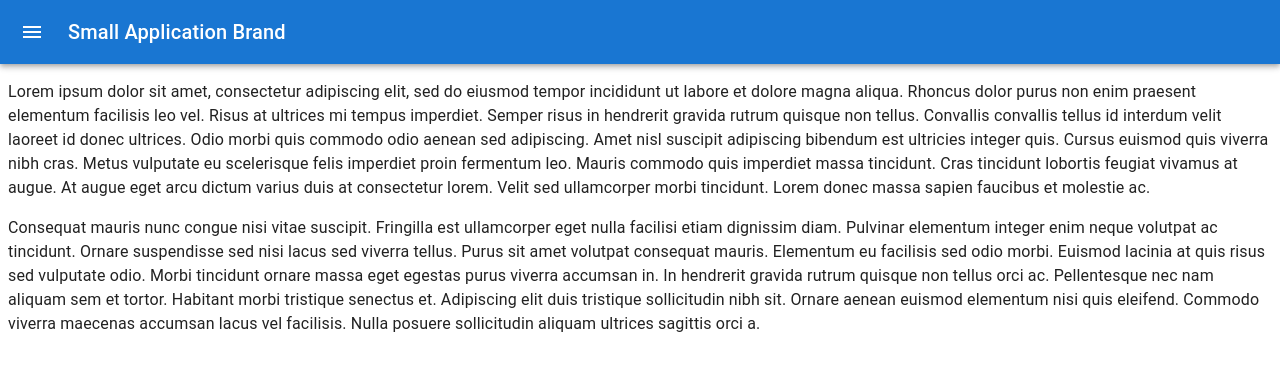
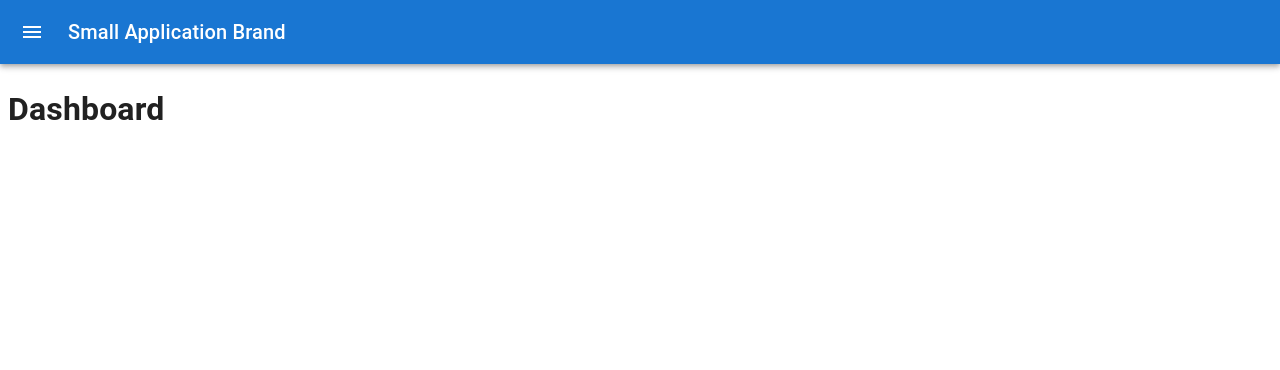
Before and after one commit to sherlyfebrianti96/React-Country, a React (Create React App) app: page / in a window 1280 px wide. Shown: the top 370 px of the page. Built offline with nearby package versions, Linux system fonts and the light colour scheme.

Commit message:
Add the Country Page and its Table List implementation

```diff
--- a/src/App.tsx
+++ b/src/App.tsx
@@ -1,15 +1,21 @@
+import { QueryClient, QueryClientProvider } from "react-query";
 import { Route, BrowserRouter, Routes } from "react-router-dom";
+import CountriesPage from "./pages/Countries";
 import Dashboard from "./pages/Dashboard";
 
 export const App: React.FunctionComponent = () => {
+  const queryClient = new QueryClient();
+
   return (
+    <QueryClientProvider client={queryClient}>
       <BrowserRouter>
         <Routes>
-        <Route path="/countries">Countries</Route>
+          <Route path="/countries" element={<CountriesPage />} />
           <Route path="/language">Languages</Route>
           <Route path="/" element={<Dashboard />} />
         </Routes>
       </BrowserRouter>
+    </QueryClientProvider>
   );
 };
 
--- /dev/null
+++ b/src/hooks/useCountries.tsx
@@ -0,0 +1,15 @@
+import { useQuery } from "react-query";
+import { CountryType } from "../interfaces/Country";
+// import { CountryType } from "../interfaces/Country";
+
+export const useCountries = () => {
+  const allCountriesURL = "https://restcountries.com/v2/all";
+
+  const { data } = useQuery(["countries"], async () => {
+		const res = await fetch(allCountriesURL);
+		return res.json();
+	});
+
+  console.log("data : ", data);
+	return data as Array<CountryType>;
+};
--- /dev/null
+++ b/src/interfaces/Country.tsx
@@ -0,0 +1,45 @@
+export interface CountryType {
+  name: string;
+  topLevelDomain: Array<string>;
+  alpha2Code: string;
+  alpha3Code: string;
+  callingCodes: Array<string>;
+  capital: string;
+  altSpellings: Array<string>;
+  region: string;
+  continent: string;
+  population: number;
+  latlng: Array<number>;
+  demonym: string;
+  area: number;
+  gini: number;
+  timezones: Array<string>;
+  borders: Array<string>;
+  nativeName: string;
+  numericCode: string;
+  currencies: Array<{
+    code: string;
+    name: string;
+    symbol: string;
+  }>;
+  languages: [
+    {
+      iso639_1: string;
+      iso639_2: string;
+      name: string;
+      nativeName: string;
+    }
+  ],
+  translations: {
+    [countryLang: string]: string;
+  },
+  flags: Array<string>;
+  regionalBlocs: Array<{
+    acronym: string;
+    name: string;
+    otherAcronyms?: Array<string>;
+    otherNames: Array<string>;
+  }>;
+  cioc: string;
+  independent: boolean;
+}
--- /dev/null
+++ b/src/interfaces/TableColumn.tsx
@@ -0,0 +1,32 @@
+import { CountryType } from "./Country";
+
+export interface TableColumnType {
+  field: keyof CountryType;
+  headerName: string;
+  sortable: boolean;
+  align?: "right" | "inherit" | "left" | "center" | "justify";
+  format?: (
+    value:
+      | string
+      | number
+      | boolean
+      | Array<string>
+      | Array<number>
+      | {
+          [key: string]:
+            | string
+            | number
+            | boolean
+            | Array<string>
+            | Array<number>;
+        }
+      | Array<{
+          [key: string]:
+            | string
+            | number
+            | boolean
+            | Array<string>
+            | Array<number>;
+        }>
+  ) => void;
+}
--- a/src/layout/MainLayout.tsx
+++ b/src/layout/MainLayout.tsx
@@ -12,7 +12,7 @@ import {
   Typography,
 } from "@mui/material";
 import { Box } from "@mui/system";
-import { useState } from "react";
+import { ReactElement, useState } from "react";
 import { useNavigate } from "react-router-dom";
 import { MainAppBar } from "./../components/Main/AppBar/AppBar";
 import { Main } from "./../components/Main/Main";
@@ -20,7 +20,11 @@ import { MainToolbar } from "./../components/Main/Toolbar/Toolbar";
 
 const DRAWER_WIDTH = 240;
 
-export const MainLayout: React.FunctionComponent = () => {
+export interface MainLayoutProps {
+  children?: ReactElement | Array<ReactElement>
+}
+
+export const MainLayout: React.FunctionComponent<MainLayoutProps> = (props) => {
   const [openDrawer, setOpenDrawer] = useState(false);
 
   const navigate = useNavigate();
@@ -105,35 +109,7 @@ export const MainLayout: React.FunctionComponent = () => {
         drawerWidth={DRAWER_WIDTH}
         open={openDrawer}
       >
-        <Typography paragraph>
-          Lorem ipsum dolor sit amet, consectetur adipiscing elit, sed do
-          eiusmod tempor incididunt ut labore et dolore magna aliqua. Rhoncus
-          dolor purus non enim praesent elementum facilisis leo vel. Risus at
-          ultrices mi tempus imperdiet. Semper risus in hendrerit gravida rutrum
-          quisque non tellus. Convallis convallis tellus id interdum velit
-          laoreet id donec ultrices. Odio morbi quis commodo odio aenean sed
-          adipiscing. Amet nisl suscipit adipiscing bibendum est ultricies
-          integer quis. Cursus euismod quis viverra nibh cras. Metus vulputate
-          eu scelerisque felis imperdiet proin fermentum leo. Mauris commodo
-          quis imperdiet massa tincidunt. Cras tincidunt lobortis feugiat
-          vivamus at augue. At augue eget arcu dictum varius duis at consectetur
-          lorem. Velit sed ullamcorper morbi tincidunt. Lorem donec massa sapien
-          faucibus et molestie ac.
-        </Typography>
-        <Typography paragraph>
-          Consequat mauris nunc congue nisi vitae suscipit. Fringilla est
-          ullamcorper eget nulla facilisi etiam dignissim diam. Pulvinar
-          elementum integer enim neque volutpat ac tincidunt. Ornare suspendisse
-          sed nisi lacus sed viverra tellus. Purus sit amet volutpat consequat
-          mauris. Elementum eu facilisis sed odio morbi. Euismod lacinia at quis
-          risus sed vulputate odio. Morbi tincidunt ornare massa eget egestas
-          purus viverra accumsan in. In hendrerit gravida rutrum quisque non
-          tellus orci ac. Pellentesque nec nam aliquam sem et tortor. Habitant
-          morbi tristique senectus et. Adipiscing elit duis tristique
-          sollicitudin nibh sit. Ornare aenean euismod elementum nisi quis
-          eleifend. Commodo viverra maecenas accumsan lacus vel facilisis. Nulla
-          posuere sollicitudin aliquam ultrices sagittis orci a.
-        </Typography>
+        {props.children}
       </Main>
     </Box>
   );
--- /dev/null
+++ b/src/pages/Countries.tsx
@@ -0,0 +1,97 @@
+import {
+  Paper,
+  Table,
+  TableBody,
+  TableCell,
+  TableContainer,
+  TableHead,
+  TableRow,
+} from "@mui/material";
+import { useCountries } from "../hooks/useCountries";
+import { CountryType } from "../interfaces/Country";
+import { TableColumnType } from "../interfaces/TableColumn";
+import MainLayout from "../layout/MainLayout";
+
+export interface CountriesPageProps {}
+
+export const CountriesPage: React.FunctionComponent<CountriesPageProps> = ({
+  ...props
+}) => {
+  const countryList: Array<CountryType> = useCountries();
+
+  const columns: Array<TableColumnType> = [
+    {
+      field: "name",
+      headerName: "Name",
+      sortable: true,
+    },
+    {
+      field: "region",
+      headerName: "Region",
+      sortable: true,
+    },
+    {
+      field: "area",
+      headerName: "Area",
+      sortable: true,
+      align: "right",
+      format: (value) => {
+        const fixedArea = parseInt(value as string);
+        return `${fixedArea.toLocaleString()} ㎥`;
+      },
+    },
+    {
+      field: "population",
+      headerName: "Population",
+      sortable: true,
+      align: "right",
+      format: (value) => {
+        const population = parseFloat(value as string);
+        return population.toLocaleString(undefined, {
+          minimumFractionDigits: 1,
+          maximumFractionDigits: 1,
+        });
+      },
+    },
+  ];
+
+  return (
+    <MainLayout>
+      <h1>Countries</h1>
+      <TableContainer component={Paper}>
+        <Table sx={{ minWidth: 650 }} aria-label="simple table">
+          <TableHead>
+            <TableRow key="countriesHeader">
+              {columns.map((column) => (
+                <TableCell key={column.field} align={column.align}>
+                  {column.headerName}
+                </TableCell>
+              ))}
+            </TableRow>
+          </TableHead>
+          <TableBody>
+            {countryList?.map((country) => (
+              <TableRow
+                key={country.alpha3Code}
+                sx={{ "&:last-child td, &:last-child th": { border: 0 } }}
+              >
+                {columns.map((column) => (
+                  <TableCell
+                    key={`${country.alpha3Code}-${column.field}`}
+                    align={column.align}
+                  >
+                    {(column.format && column.format(country[column.field])) ??
+                      country[column.field] ??
+                      "-"}
+                  </TableCell>
+                ))}
+              </TableRow>
+            ))}
+          </TableBody>
+        </Table>
+      </TableContainer>
+    </MainLayout>
+  );
+};
+
+export default CountriesPage;
```
Lines whose indentation alone changed are shown as unchanged.
